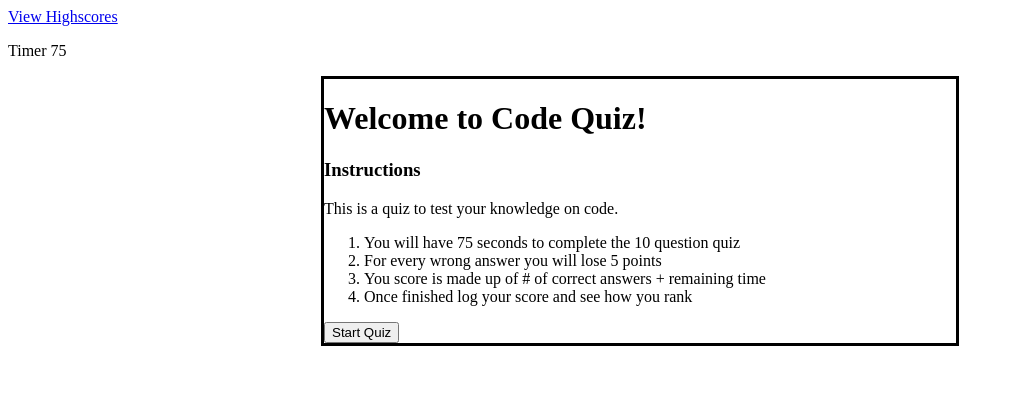
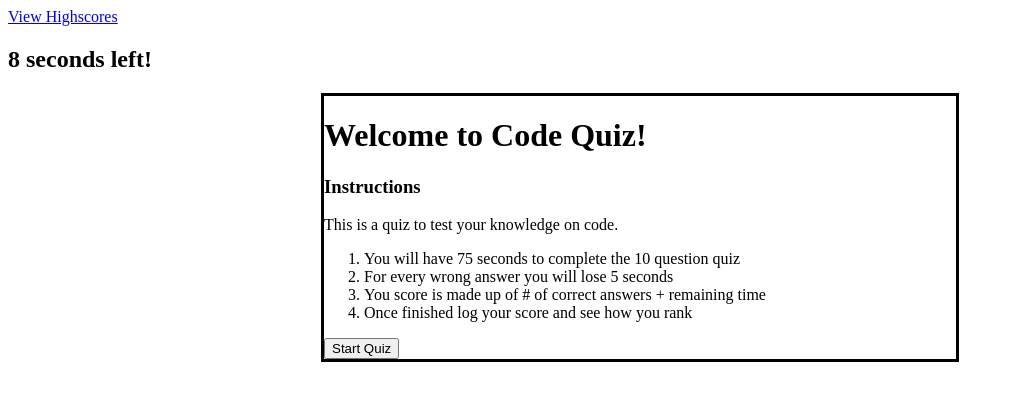
Before and after one commit to CMartin1336/homework04, a plain HTML site: page index.html in a window 1280 px wide. Both pictures are taken after a click on the button "Start Quiz". Shown: the whole page, without its empty margins (0-1014 px from the left). Drawn offline with Linux system fonts and the light colour scheme.

Commit message:
Add js for timer to begin on start button

```diff
--- a/assets/script.js
+++ b/assets/script.js
@@ -2,13 +2,31 @@
 var h1El = document.querySelector('#h1');
 var divEl = document.querySelectorAll('.questions');
 var timerEl = document.querySelector('.timer');
+var startBtn = document.querySelector('.startButton');
+
+var secondsLeft = 10;
 
 // Functions needed
 function welcome() {};
 
-function timer() {};
+function timerStart() {
+    var timerInterval = setInterval(function() {
+        secondsLeft--;
+        timerEl.textContent = secondsLeft + " seconds left!";
 
-function startQuiz() {};
+        if(secondsLeft === 0) {
+            clearInterval(timerInterval);
+            alert("You have run out of time!");
+            //log score and input name function
+        }
+
+    }, 1000);
+};
+
+//function startQuiz() {};
+startBtn.addEventListener('click', timerStart);
+
+function endGame() {};
 
 function submitScore() {};
 
--- a/index.html
+++ b/index.html
@@ -10,7 +10,7 @@
 <body>
     <nav>
         <a href="#scores">View Highscores</a>
-        <p>Timer <span class="class="timer>75</span></p>
+        <h1 class="timer">Timer</h1>
     </nav>
     <div class="quiz">
         <h1 id="h1">Welcome to Code Quiz!</h1>
@@ -19,7 +19,7 @@
             <p>This is a quiz to test your knowledge on code.</p>
             <ol>
                 <li>You will have 75 seconds to complete the 10 question quiz</li>
-                <li>For every wrong answer you will lose 5 points</li>
+                <li>For every wrong answer you will lose 5 seconds</li>
                 <li>You score is made up of # of correct answers + remaining time</li>
                 <li>Once finished log your score and see how you rank</li>
             </ol>
```
